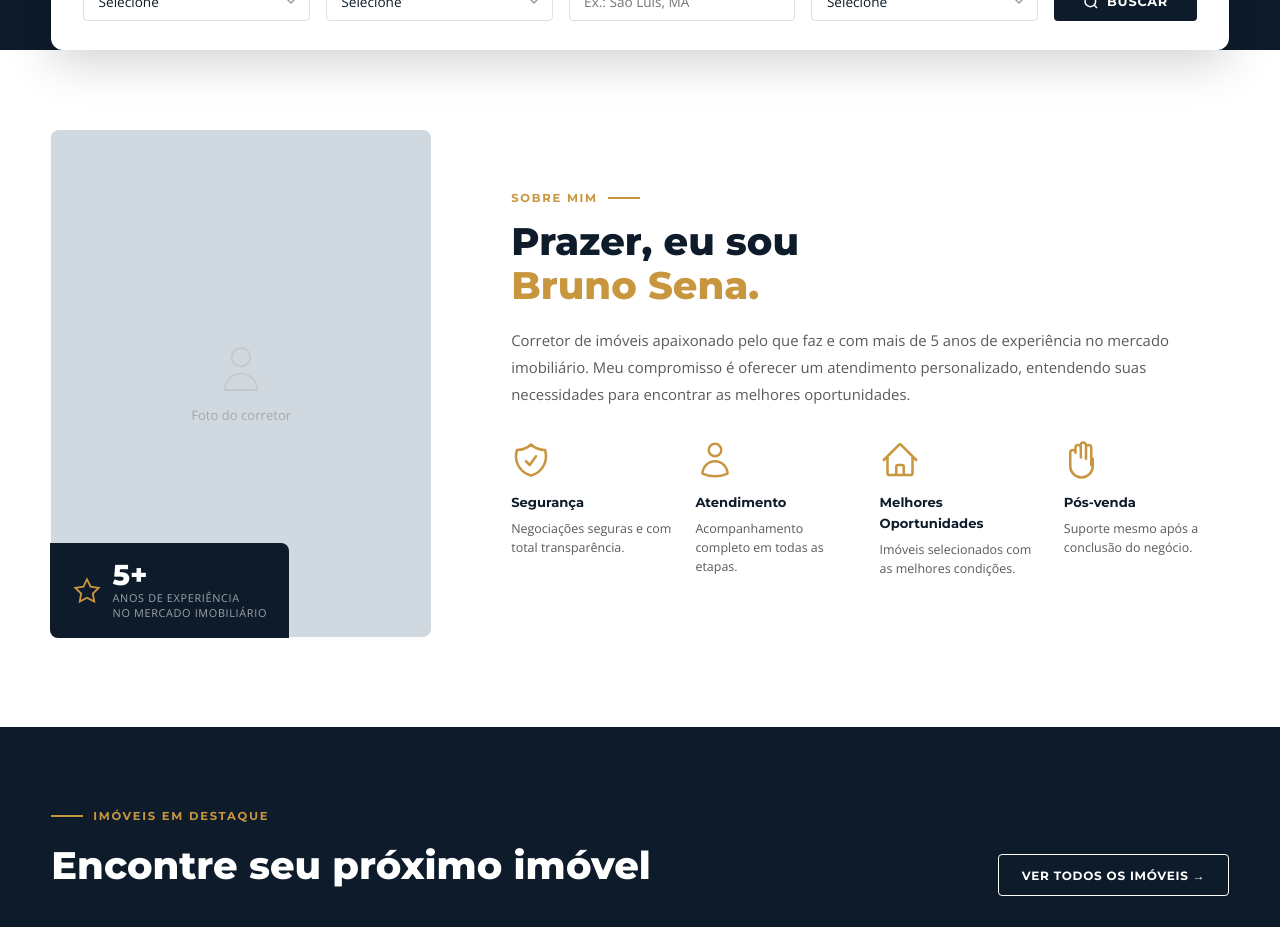
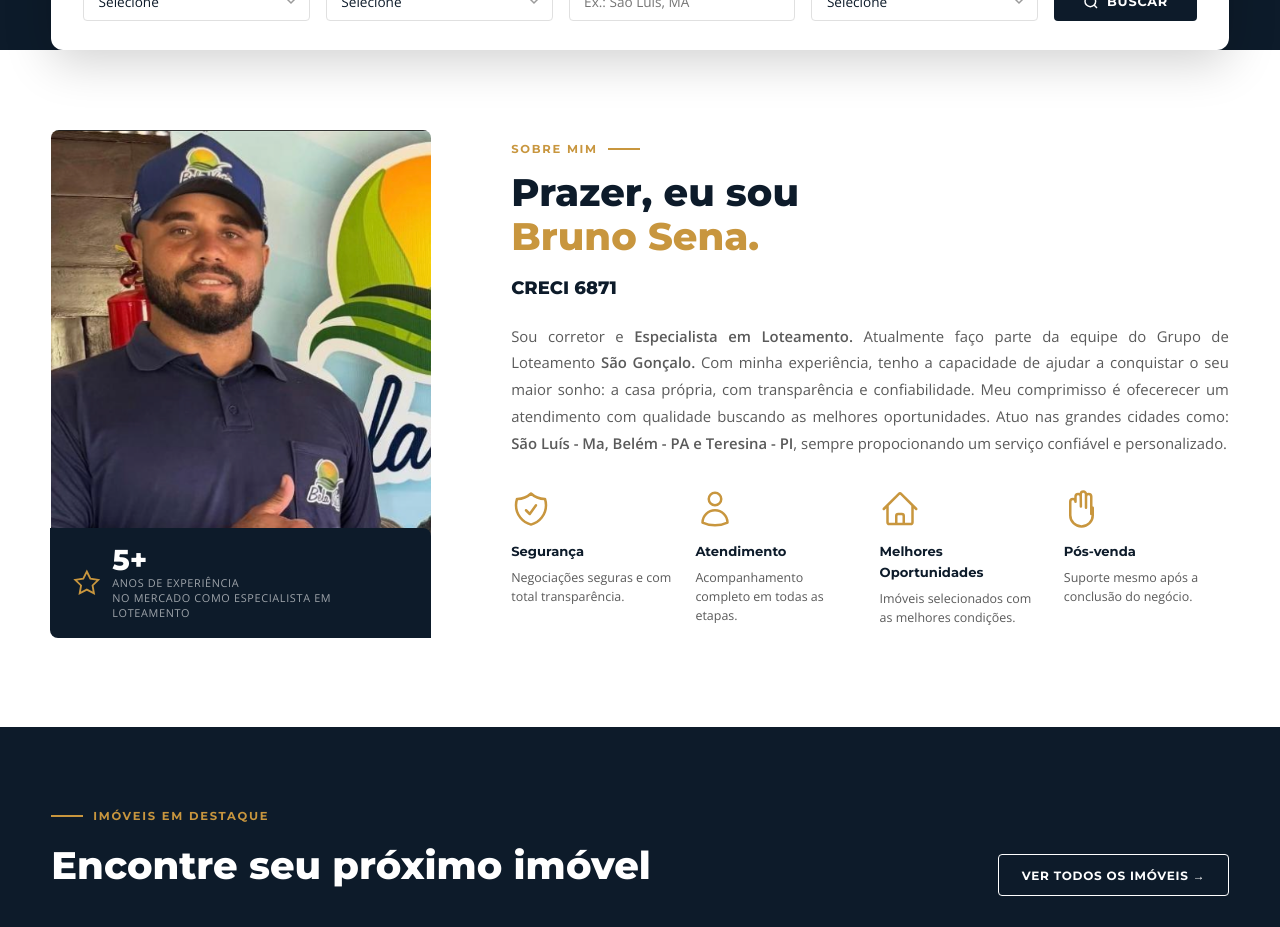
Before and after one commit to thyagoemanoell/bs-imoveis, a React (Vite) app: page / in a window 1280 px wide. Shown: the part 860-1787 px from the top of the page. Built offline with nearby package versions, Linux system fonts and the light colour scheme.

Commit message:
atualizando

```diff
--- a/src/assets/css/estilo.css
+++ b/src/assets/css/estilo.css
@@ -284,9 +284,15 @@ nav {
 }
 .sobre-titulo .destaque { color: var(--ouro); display: block; }
 
+.creci{
+  font-size: 18px;
+  margin-left: auto;
+}
+
 .sobre-bio {
   font-size: 0.93rem; color: var(--cinza-text);
   line-height: 1.8; margin-bottom: 2rem;
+  text-align: justify;
 }
 
 .diferenciais {
--- a/src/components/principal.jsx
+++ b/src/components/principal.jsx
@@ -1,4 +1,5 @@
 import casaHero from '../assets/img/casa-hero.jpg';
+import fotoCorretor from '../assets/foto perfil/Captura de Tela 2026-06-26 às 05.50.52.png';
 
 const WaIcon = () => (
   <svg width="16" height="16" fill="currentColor" viewBox="0 0 24 24">
@@ -110,16 +111,8 @@ function Principal() {
         <div className="sobre-grid">
 
           <div className="corretor-foto-wrap">
-            {/* EDITAR: substitua por:
-                <img src="foto-corretor.jpg" alt="Marcos Oliveira" style={{width:'100%',height:'100%',objectFit:'cover'}} />
-            */}
             <div className="corretor-foto">
-              <div className="foto-ph">
-                <svg xmlns="http://www.w3.org/2000/svg" fill="none" viewBox="0 0 24 24" stroke="currentColor" strokeWidth="0.8">
-                  <path strokeLinecap="round" strokeLinejoin="round" d="M16 7a4 4 0 11-8 0 4 4 0 018 0zM12 14a7 7 0 00-7 7h14a7 7 0 00-7-7z" />
-                </svg>
-                <span>Foto do corretor</span>
-              </div>
+              <img src={fotoCorretor} alt="Bruno Sena" style={{width:'100%',height:'100%',objectFit:'cover'}} />
             </div>
 
             {/* campo de tempo de experiência */}
@@ -129,7 +122,7 @@ function Principal() {
               </svg>
               <div>
                 <div className="exp-num">5+</div>
-                <div className="exp-texto">Anos de experiência<br />no mercado imobiliário</div>
+                <div className="exp-texto">Anos de experiência<br />no mercado como Especialista em Loteamento</div>
               </div>
             </div>
           </div>
@@ -141,18 +134,21 @@ function Principal() {
             <h2 className="sobre-titulo">
               Prazer, eu sou
               <span className="destaque">Bruno Sena.</span>
+              <span className="creci">CRECI 6871</span>
             </h2>
 
             {/* campo de biografia do corretor */}
 
             <p className="sobre-bio">
-              Corretor de imóveis apaixonado pelo que faz e com mais de 5 anos
-              de experiência no mercado imobiliário. Meu compromisso é oferecer
-              um atendimento personalizado, entendendo suas necessidades para
-              encontrar as melhores oportunidades.
+              Sou corretor e <strong>Especialista em Loteamento.</strong> Atualmente faço parte
+              da equipe do Grupo de Loteamento <strong>São Gonçalo.</strong> Com minha experiência, tenho a capacidade de ajudar a conquistar
+              o seu maior sonho: a casa própria, com transparência e confiabilidade. Meu comprimisso é ofecerecer um atendimento com qualidade buscando as melhores
+              oportunidades. Atuo nas grandes cidades como: <strong>São Luís - Ma, Belém - PA e Teresina - PI</strong>, sempre propocionando
+              um serviço confiável e personalizado.
             </p>
 
             {/* Campo com 4 diferenciais: "ícone, título e descrição" */}
+
             <div className="diferenciais">
 
               {/* icone de segurança */}
```
Also changed, not shown: src/assets/foto perfil/Captura de Tela 2026-06-26 às 05.50.52.png (added).
